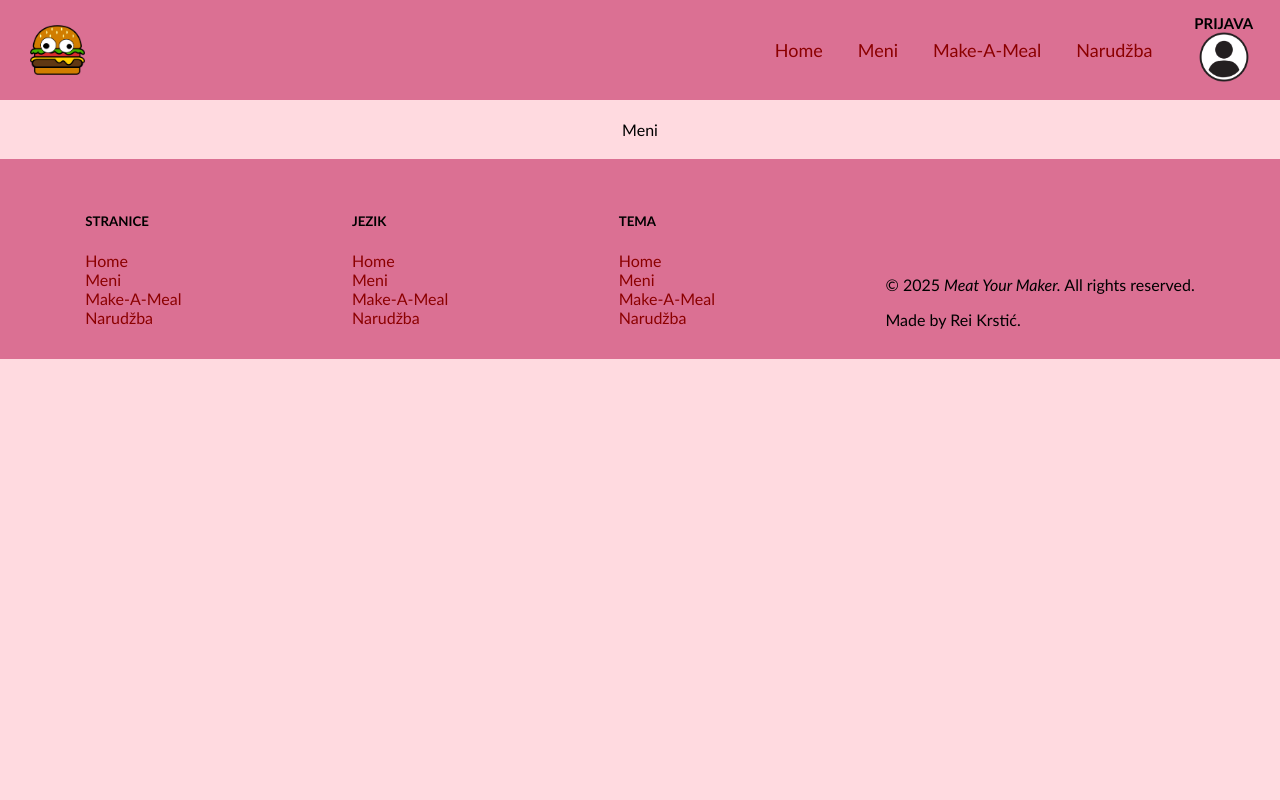
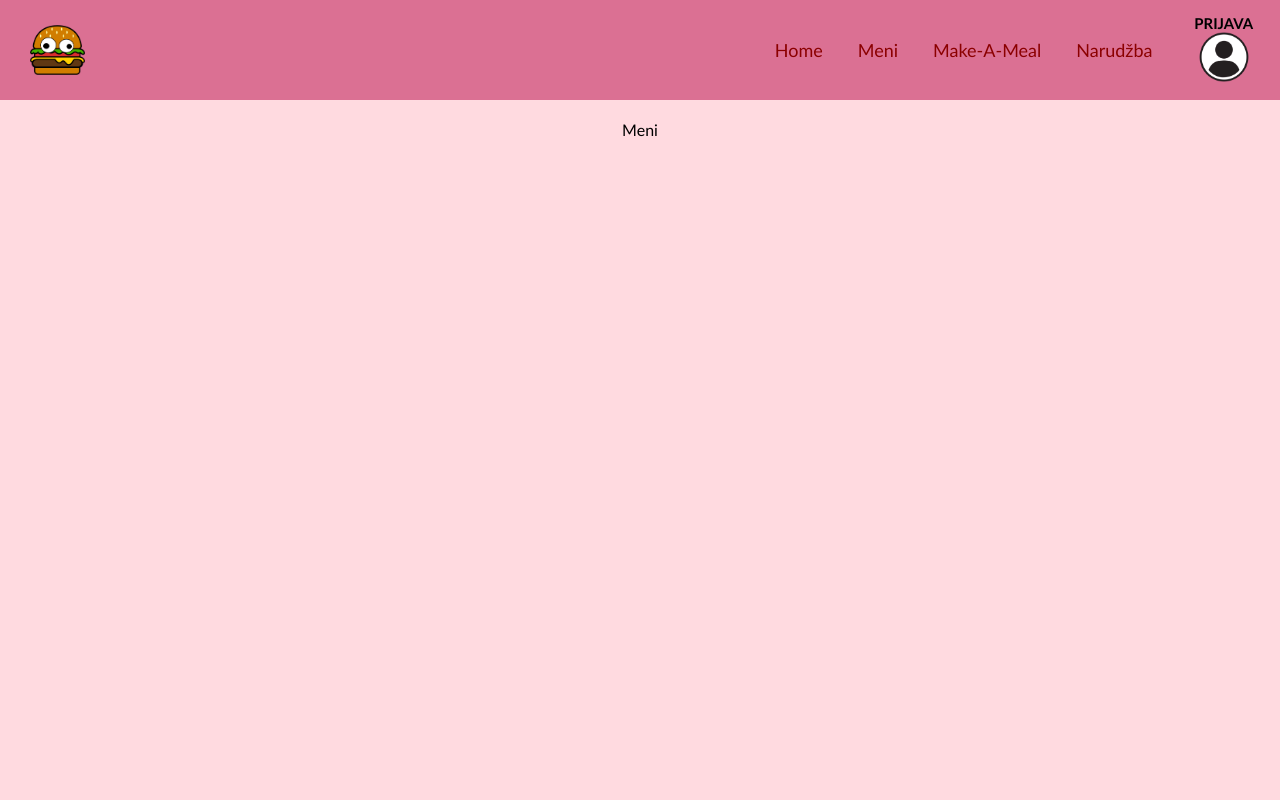
Before and after one commit to Rei0101/oarwa-projekt-ff, a React (Vite) app in the folder client/: page /menu in a window 1280 px wide. Shown: the top 800 px of the page. Built offline with nearby package versions, Linux system fonts and the light colour scheme.

Commit message:
Use css variables for safe calculating height of screen

```diff
--- a/client/src/App.css
+++ b/client/src/App.css
@@ -1,14 +1,22 @@
+:root {
+  --header-height: 100px;
+  --header-footer-margin: 20px;
+}
+
 .container {
   position: relative;
   display: flex;
   flex-direction: column;
   align-items: center;
+  min-height: calc(
+    100vh - var(--header-height) - var(--header-footer-margin) * 2
+  );
 }
 
 header {
   background-color: palevioletred;
-  height: 100px;
-  margin-bottom: 20px;
+  height: var(--header-height);
+  margin-bottom: var(--header-footer-margin);
   display: flex;
   justify-content: space-between;
   align-items: center;
@@ -50,7 +58,8 @@ header .profile-box {
   margin-left: -5px;
 }
 
-header .profile-box h5, header .profile-box img {
+header .profile-box h5,
+header .profile-box img {
   margin: 0px;
   padding: 0px;
 }
@@ -62,7 +71,7 @@ header .profile-box a:active {
 footer {
   background-color: palevioletred;
   height: 200px;
-  margin-top: 20px;
+  margin-top: var(--header-footer-margin);
   display: flex;
   justify-content: space-around;
   align-items: center;
```
